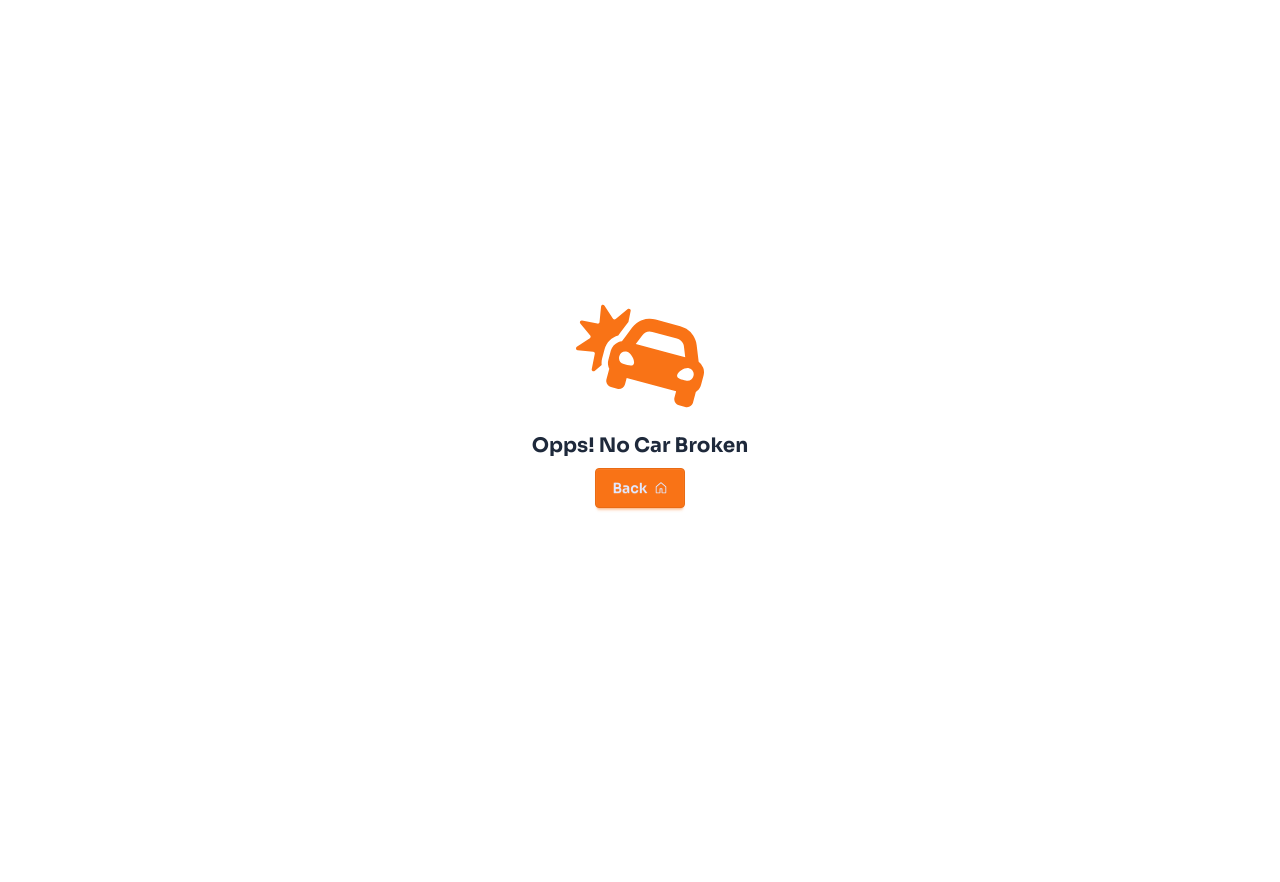
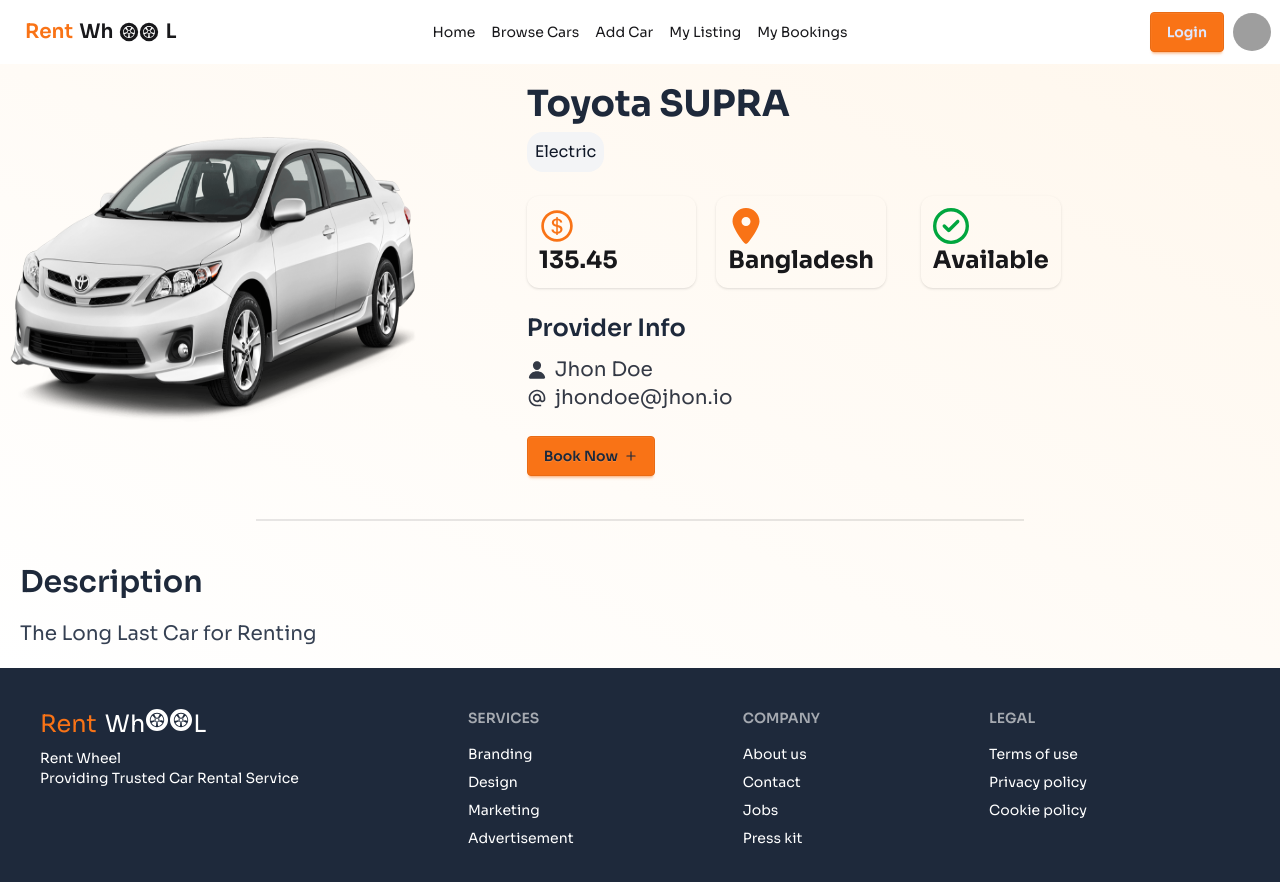
Before and after one commit to ipe-asmaul/RentWheels-CarRentalWebsite-Client, a React (Vite) app: page /details in a window 1280 px wide. Shown: the top 882 px of the page. Before the commit the page ends 800 px from the top, so only its background shows below. Built offline with nearby package versions, Linux system fonts and the light colour scheme; grey boxes are pictures that could not be loaded.

Commit message:
Frontend Almost Complete

```diff
--- /dev/null
+++ b/src/pages/CarDetails.jsx
@@ -0,0 +1,77 @@
+import React from 'react';
+import CarOne from '../assets/car-2.png'
+import { AiOutlineDollar } from "react-icons/ai";
+import { FaLocationDot } from "react-icons/fa6";
+import { FaRegCircleCheck } from "react-icons/fa6";
+import { IoPerson } from "react-icons/io5";
+import { MdAlternateEmail } from "react-icons/md";
+import { FiPlus } from "react-icons/fi";
+
+
+
+
+
+const CarDetails = () => {
+    return (
+        <div className='bg-linear-to-bl from-orange-50 to-white h-full'>
+            <div className="details-content">
+                <div className="header-details flex flex-col md:flex-row w-full gap-20">
+                    <div className="img w-full md:w-1/3">
+                        <img src={CarOne} alt="" className='h-full w-full aspect-4/3'/>
+
+                    </div>
+                    <div className="header-text-content flex flex-col space-y-6 justify-between flex-1 p-5">
+                        <div className="name-check space-y-2">
+                           <h2 className="text-4xl font-bold text-secondary">Toyota SUPRA</h2>
+                           <p className='text-gray-900 w-fit bg-gray-100 p-2 rounded-2xl'>Electric</p>
+                           </div>
+                           <div className="small-details-items grid grid-cols-2 place-items-center md:grid-cols-3 w-fit gap-5">
+
+
+                            <div className="small-detail-card shadow-sm p-3 rounded-xl w-full">
+                               <div className="icon-item text-4xl text-primary">
+                                <AiOutlineDollar/>
+                               </div>
+                               <h3 className="text-md md:text-2xl  font-bold text-standard">135.45</h3>
+                            </div>
+
+                             <div className="small-detail-card shadow-sm p-3 rounded-xl w-fit">
+                               <div className="icon-item text-4xl text-primary">
+                                <FaLocationDot/>
+                               </div>
+                               <h3 className=" text-md md:text-2xl font-bold text-standard">Bangladesh</h3>
+                            </div>
+
+                             <div className="small-detail-card shadow-sm p-3 rounded-xl w-fit">
+                               <div className="icon-item text-4xl text-green-600">
+                                <FaRegCircleCheck/>
+                               </div>
+                               <h3 className="text-md md:text-2xl  font-bold text-standard">Available</h3>
+                            </div>
+
+
+                           </div>
+                           <div className="provider-info space-y-3">
+                            <h4 className="text-2xl font-semibold text-secondary">Provider Info</h4>
+                            <div className="details-provider">
+                                <p className='text-xl text-black flex items-center gap-2 opacity-85'><IoPerson/> Jhon Doe</p>
+                                <p className='text-xl text-black flex items-center gap-2 opacity-85'><MdAlternateEmail/> jhondoe@jhon.io</p>
+                            </div>
+                           </div>
+                           <button className="btn btn-primary w-fit text-secondary">Book Now <FiPlus/></button>
+
+                        </div>
+                    </div>
+                     <div className="divider w-6/10 mx-auto"></div>
+                     <div className="description p-5">
+                        <h2 className="text-3xl text-secondary font-semibold mb-5">Description</h2>
+                        <p className="text-gray-700 text-xl">The Long Last Car for Renting</p>
+                     </div>
+                </div>
+
+            </div>
+
+    );
+};
+
+export default CarDetails;
--- a/src/routes/Routes.jsx
+++ b/src/routes/Routes.jsx
@@ -8,6 +8,7 @@
 import MyListing from "../pages/MyListing";
 import MyBookings from "../pages/MyBookings";
 import AllCars from "../pages/AllCars";
+import CarDetails from "../pages/CarDetails";
 
 const routes = createBrowserRouter([
     {
@@ -22,6 +23,10 @@
         {
           path: '/cars',
           Component: AllCars
+        },
+        {
+         path:'/details',
+         Component: CarDetails
         },
         {
           path:'/login',
```
